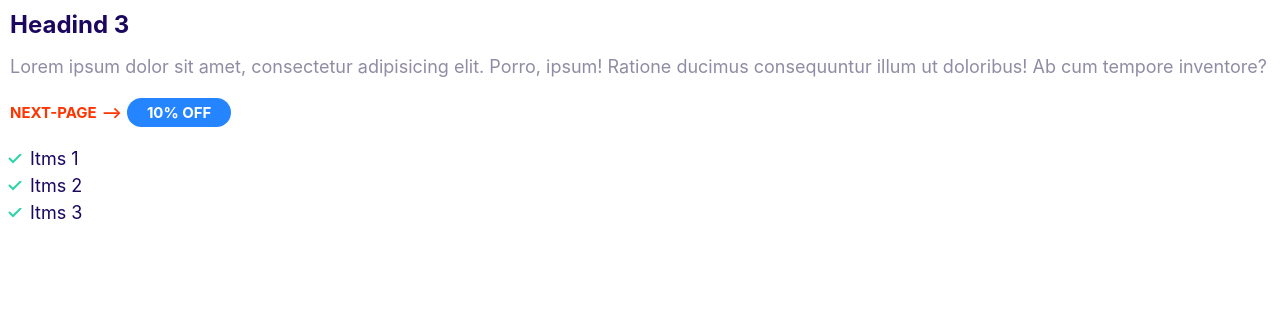
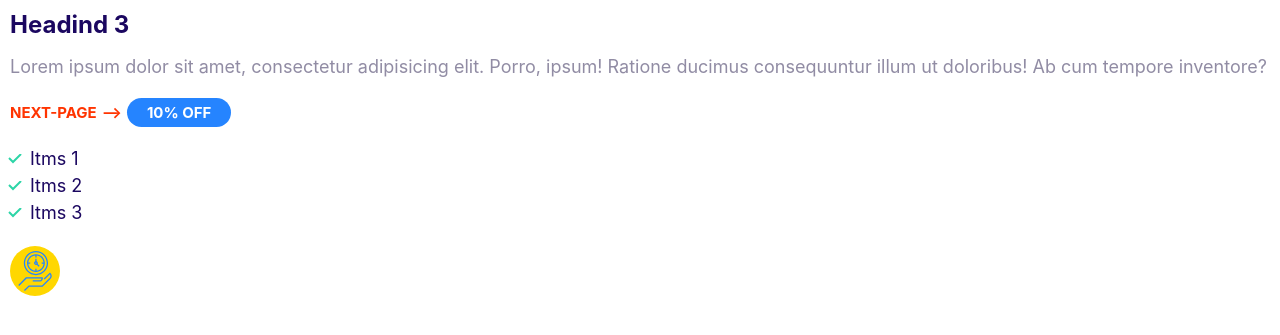
Before and after one commit to menil-nxt/nxt_repo, a plain HTML site: page index.html in a window 1280 px wide. Shown: the part 175-510 px from the top of the page. Drawn offline with Linux system fonts and the light colour scheme; a web font is replaced by a local one.

Commit message:
Add Icons

```diff
--- a/css/style.css
+++ b/css/style.css
@@ -150,5 +150,25 @@ a{
     .list--tick .list__item{
         padding: 0;
     }
+}
 
+/* Icons */
+
+.icon{
+    width: 40px;
+    height: 40px;
 }
+
+.icon--primary{
+    fill:var(--color-primary);
+}
+
+.icon-container{
+    background: gold;
+    width: 50px;
+    height: 50px;
+    border-radius: 50%;
+    display: inline-flex;
+    justify-content: center;
+    align-items: center;
+}
--- a/index.html
+++ b/index.html
@@ -29,5 +29,10 @@
       <li class="list__item">Itms 2</li>
       <li class="list__item">Itms 3</li>
     </ul>
+    <span class="icon-container">
+      <svg class="icon icon--primary">
+        <use xlink:href="images/sprite.svg#clock"></use>
+      </svg>
+    </span>
   </body>
 </html>
```
Also changed, not shown: components/icons.html (added, +5 -0 lines), images/sprite.svg (added).
